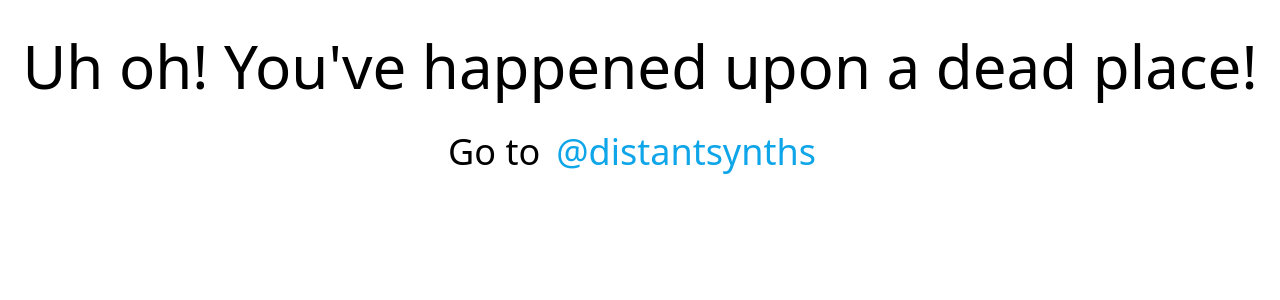
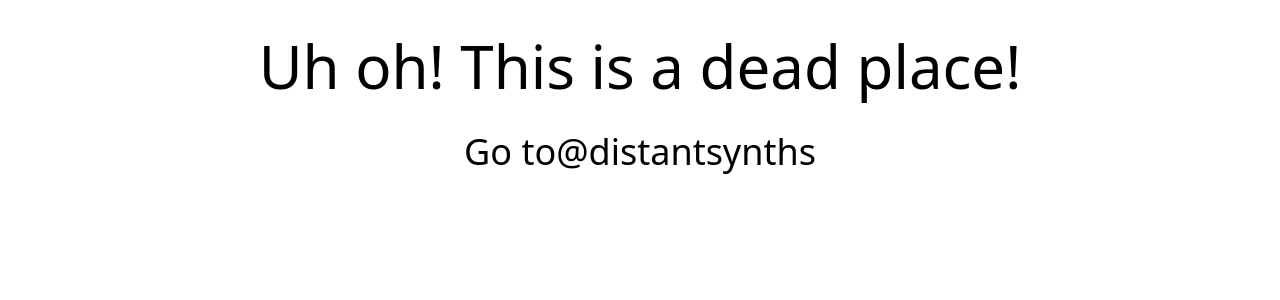
Before and after one commit to flynnjh/twitter-client-nextjs, a Next.js app: page / in a window 1280 px wide. Shown: the top 300 px of the page. Built offline with nearby package versions, Linux system fonts and the light colour scheme.

Commit message:
fix more build errors

```diff
--- a/pages/index.js
+++ b/pages/index.js
@@ -1,4 +1,5 @@
 import Head from "next/head";
+import Link from "next/link";
 
 const home = () => {
   return (
@@ -8,8 +9,8 @@ const home = () => {
         <link rel="icon" href="/favicon.ico" />
       </Head>
       <main>
-        <div className="flex justify-center text-6xl pt-9">Uh oh! You've happened upon a dead place!</div>
-        <div className="flex justify-center text-4xl p-9">Go to <a className="px-4 text-bold text-sky-500 hover:underline" href="/distantsynths">@distantsynths</a></div>
+        <div className="flex justify-center text-6xl pt-9">Uh oh! This is a dead place!</div>
+        <div className="flex justify-center text-4xl p-9">Go to <Link className="px-4 text-bold text-sky-500 hover:underline" href="/distantsynths">@distantsynths</Link></div>
       </main>
     </div>
   );
```
